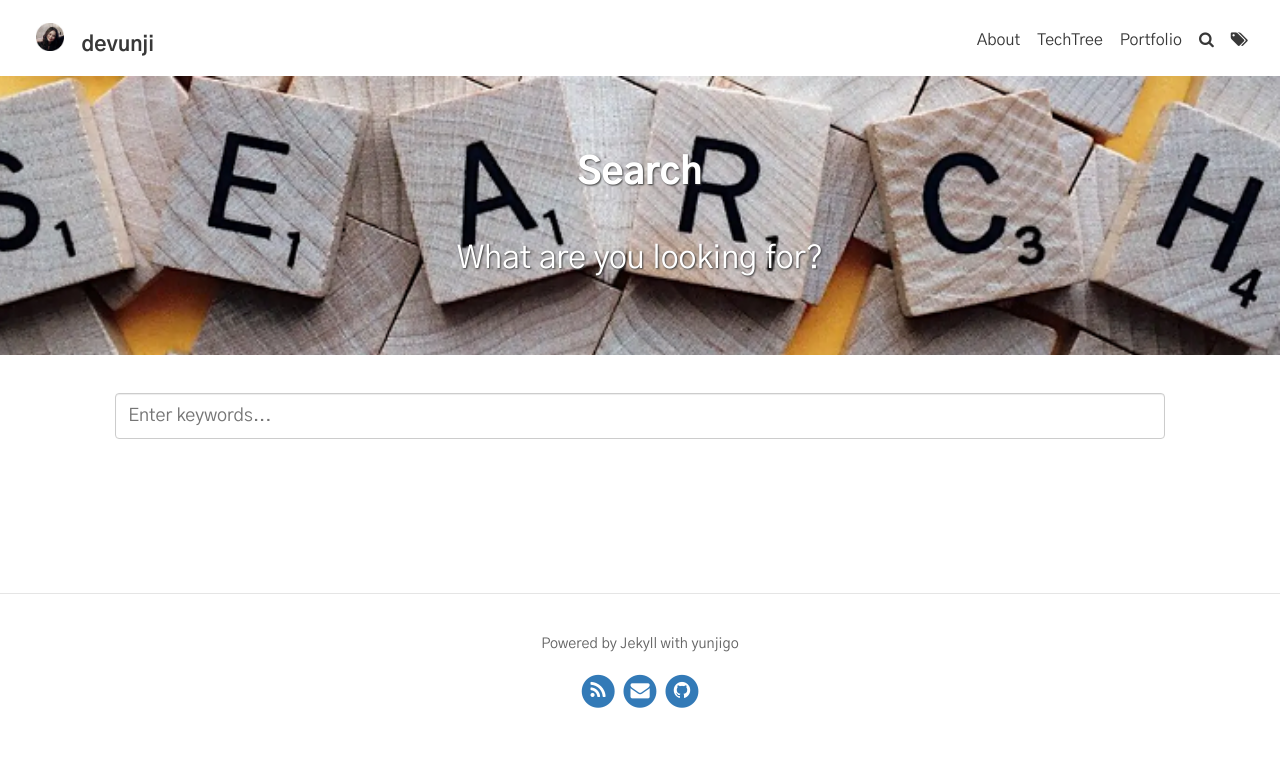
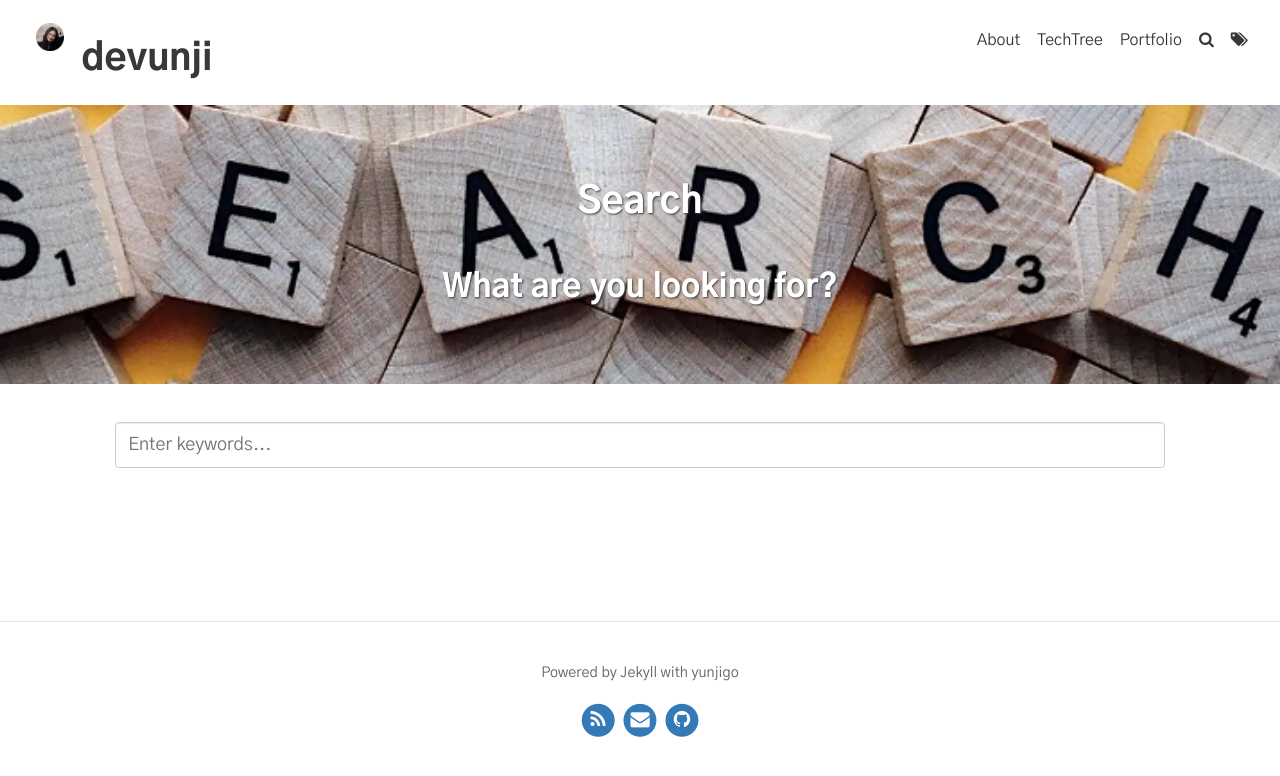
Before and after one commit to yunjigo92/yunjigo92.github.io, a Jekyll site: the page built from pages/search.md, in a window 1280 px wide. Shown: the top 776 px of the page. Built offline with Jekyll 4.4.1, drawn with Linux system fonts in a browser that asks for light colours; nearby versions of some CDN libraries; some web fonts are replaced; library files that are not in the unit come from our copies; comment, search, counter and statistics services are not loaded.

Commit message:
Update yunji.css

```diff
--- a/assets/css/yunji.css
+++ b/assets/css/yunji.css
@@ -4,7 +4,7 @@
 
 
 
-body,div,h1,h2,h3,h4,h5,p,a{
+body,div,h1,h2,h3,h4,h5,p,a,pre,code{
     font-family: "Gothic A1" !important;
     line-height: 180% !important;
     font-size: 1em;
@@ -12,24 +12,24 @@ body,div,h1,h2,h3,h4,h5,p,a{
 }
 
 h1 {
-    font-size: 2.3em;
-    font-weight: 800;
+    font-size: 2.3em !important;
+    font-weight: 800 !important;
 }
 h2{
-    font-size: 2em;
-    font-weight: 800;
+    font-size: 2em !important;
+    font-weight: 800 !important;
 }
 h3{
-    font-size: 1.7em;
-    font-weight: 800;
+    font-size: 1.7em !important;
+    font-weight: 800 !important;
 }
 h4{
-    font-size: 1.5em;
-    font-weight: 800;
+    font-size: 1.5em !important;
+    font-weight: 800 !important;
 }
 h5{
-    font-size: 1.2em;
-    font-weight: 800;
+    font-size: 1.2em !important;
+    font-weight: 800 !important;
 }
 
 
```
